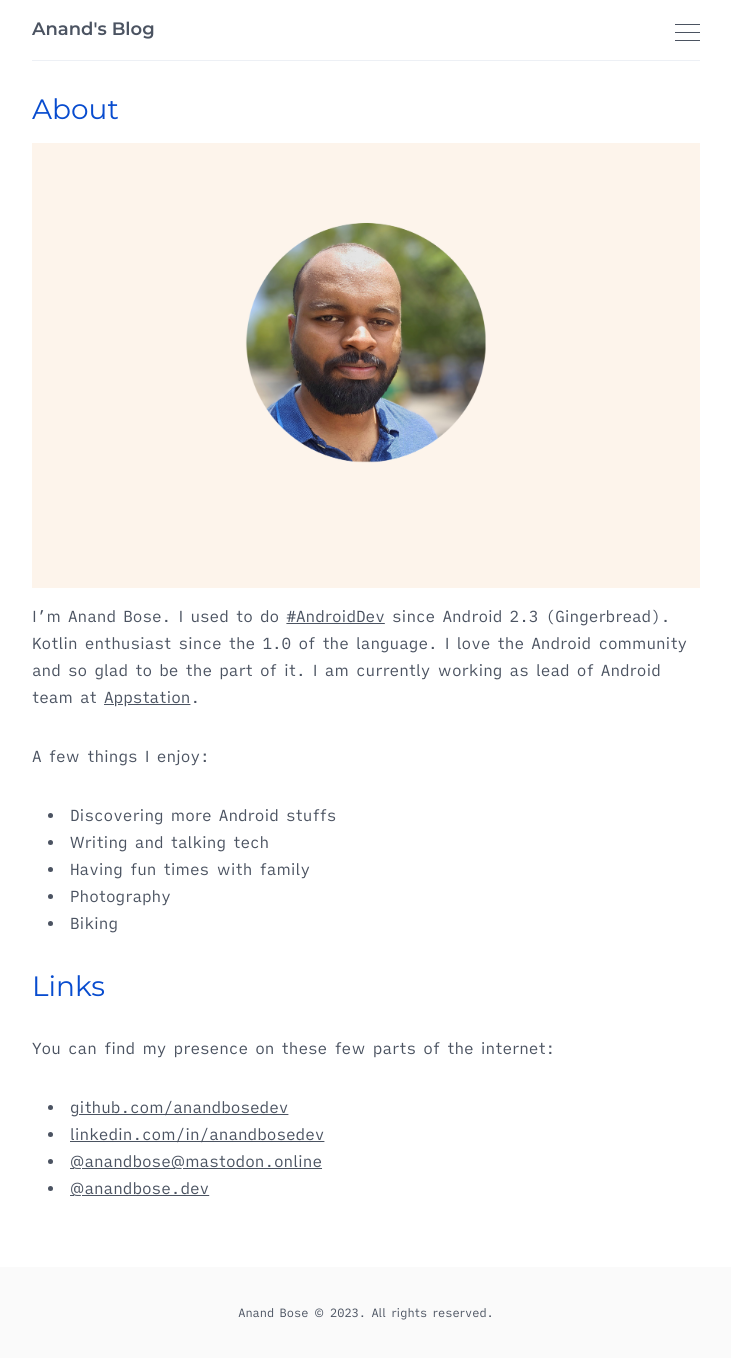
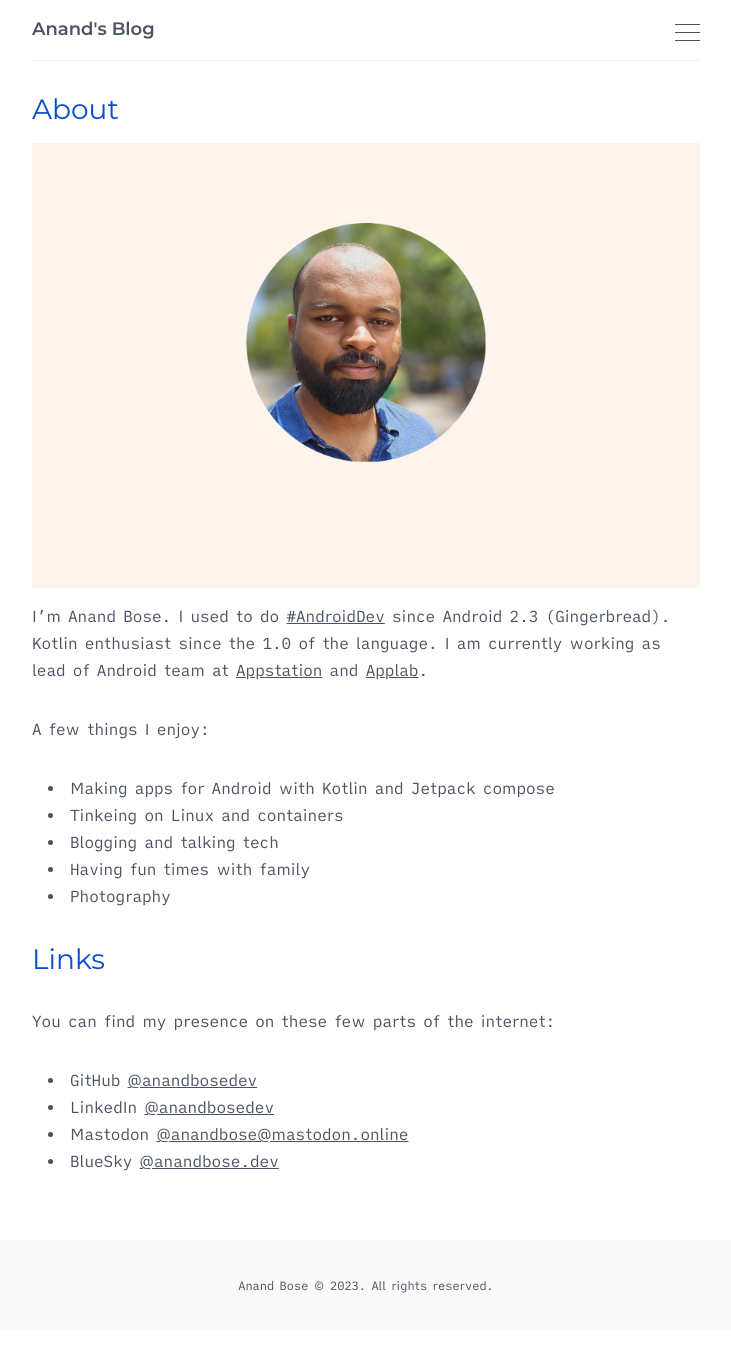
Before and after one commit to anandbosedev/anandbosedev.github.io, a Jekyll site: the page built from _pages/about.md, in a window 1280 px wide. Shown: the whole page, without its empty margins (274-1005 px from the left). Built offline with Jekyll 4.4.1, drawn with Linux system fonts in a browser that asks for light colours; after the commit the page ends 1331 px from its top, so only the background shows below that.

Commit message:
Update About Me page

```diff
--- a/_pages/about.md
+++ b/_pages/about.md
@@ -4,19 +4,19 @@ title: About
 image: '/images/pages/about.jpg'
 ---
 
-I'm Anand Bose. I used to do [#AndroidDev](/tag/AndroidDev/) since Android 2.3 (Gingerbread). Kotlin enthusiast since the 1.0 of the language. I love the Android community and so glad to be the part of it. I am currently working as lead of Android team at [Appstation](https://appstation.in).
+I'm Anand Bose. I used to do [#AndroidDev](/tag/AndroidDev/) since Android 2.3 (Gingerbread). Kotlin enthusiast since the 1.0 of the language. I am currently working as lead of Android team at [Appstation](https://appstation.in) and [Applab](https://applab.qa).
 
 A few things I enjoy:
-* Discovering more Android stuffs
-* Writing and talking tech
+* Making apps for Android with Kotlin and Jetpack compose
+* Tinkeing on Linux and containers
+* Blogging and talking tech
 * Having fun times with family
 * Photography
-* Biking
 
 ## Links
 
 You can find my presence on these few parts of the internet:
-* [github.com/anandbosedev](https://github.com/anandbosedev)
-* [linkedin.com/in/anandbosedev](https://linkedin.com/in/anandbosedev)
-* [@anandbose@mastodon.online](https://mastodon.online/@anandbose)
-* [@anandbose.dev](https://bsky.app/profile/anandbose.dev)
+* GitHub [@anandbosedev](https://github.com/anandbosedev)
+* LinkedIn [@anandbosedev](https://linkedin.com/in/anandbosedev)
+* Mastodon [@anandbose@mastodon.online](https://mastodon.online/@anandbose)
+* BlueSky [@anandbose.dev](https://bsky.app/profile/anandbose.dev)
```
